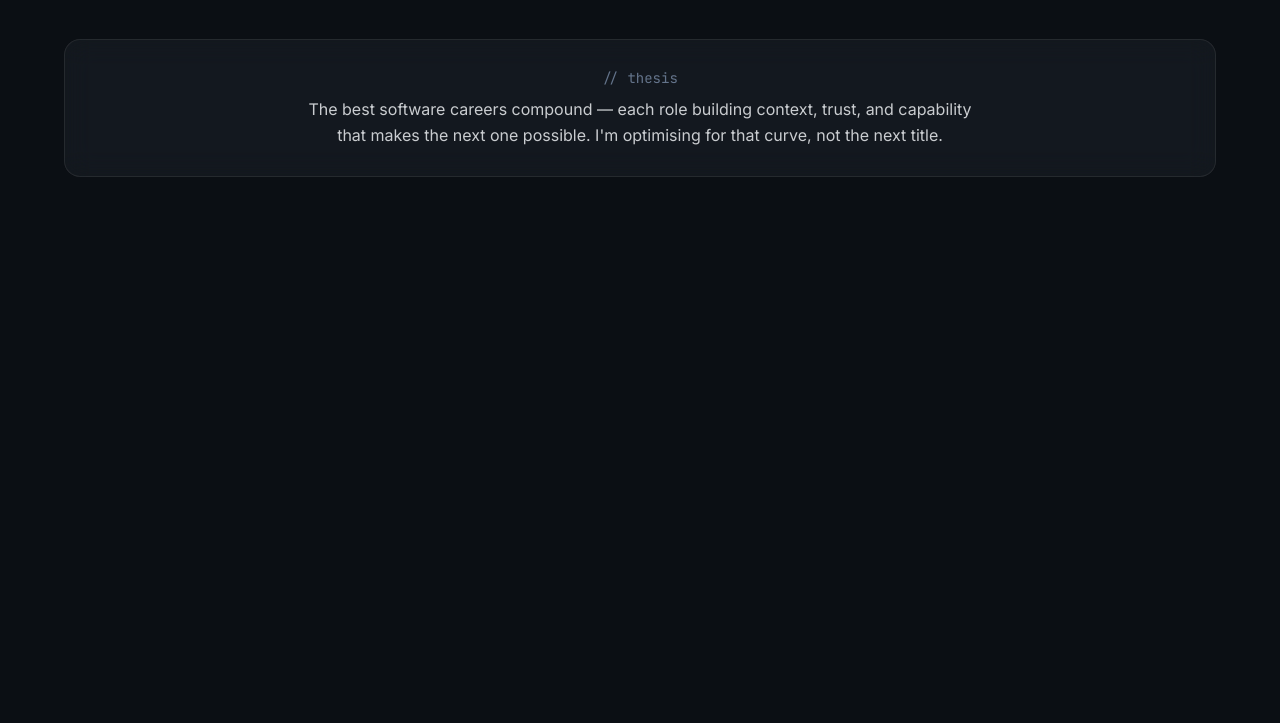
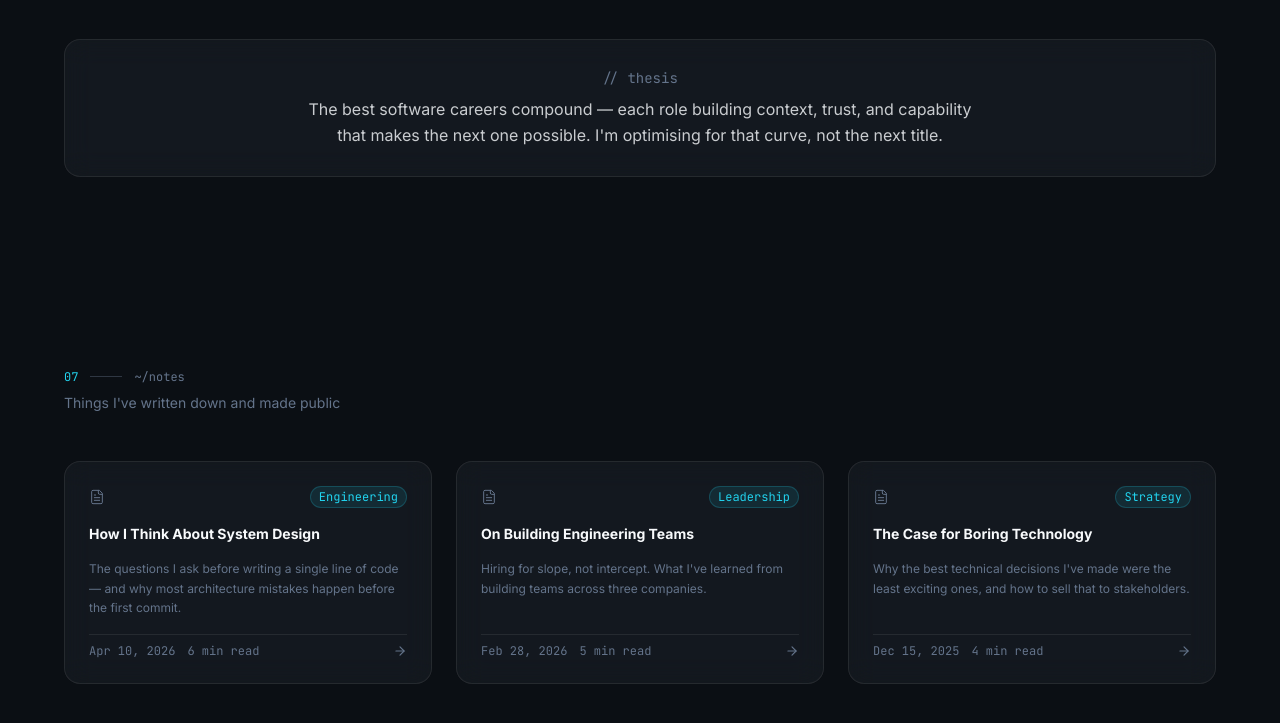
Before and after one commit to eamoe/digital-cv, a Next.js app: page /digital-cv/ in a window 1280 px wide. Shown: the part 5038-5761 px from the top of the page. Built offline with nearby package versions, Linux system fonts and the light colour scheme.

Commit message:
feat: add Notes section
Three blog post preview cards sourced from notes.json.
Tag chip, excerpt, formatted date, read time, and animated arrow on hover.

```diff
--- a/src/app/page.tsx
+++ b/src/app/page.tsx
@@ -6,6 +6,7 @@ import Skills   from '@/components/portfolio/Skills'
 import Process   from '@/components/portfolio/Process'
 import Projects  from '@/components/portfolio/Projects'
 import Vision    from '@/components/portfolio/Vision'
+import Notes     from '@/components/portfolio/Notes'
 
 export default function Home() {
   return (
@@ -19,7 +20,7 @@ export default function Home() {
         <Process />
         <Projects />
         <Vision />
-        <section id="notes"      className="min-h-screen" />
+        <Notes />
         <section id="contact"    className="min-h-screen" />
       </main>
     </>
--- /dev/null
+++ b/src/components/portfolio/Notes.tsx
@@ -0,0 +1,66 @@
+'use client'
+
+import { motion } from 'framer-motion'
+import { FileText, ArrowRight } from 'lucide-react'
+import SectionLabel from './SectionLabel'
+import notes from '@/data/notes.json'
+import type { Note } from '@/types'
+
+function formatDate(iso: string): string {
+  return new Date(iso).toLocaleDateString('en-US', {
+    year:  'numeric',
+    month: 'short',
+    day:   'numeric',
+    timeZone: 'UTC',
+  })
+}
+
+export default function Notes() {
+  const items = notes as Note[]
+
+  return (
+    <section id="notes" className="py-24 px-6">
+      <div className="max-w-6xl mx-auto">
+        <SectionLabel index="07" path="~/notes" kicker="Things I've written down and made public" />
+
+        <div className="grid md:grid-cols-3 gap-6">
+          {items.map(({ id, title, date, readTime, tag, excerpt }, i) => (
+            <motion.article
+              key={id}
+              initial={{ opacity: 0, y: 28 }}
+              whileInView={{ opacity: 1, y: 0 }}
+              viewport={{ once: true, margin: '-80px' }}
+              transition={{ duration: 0.5, delay: i * 0.1, ease: 'easeOut' }}
+              className="glass glass-hover rounded-2xl p-6 flex flex-col gap-4 group cursor-pointer"
+            >
+              {/* Header row */}
+              <div className="flex items-center justify-between">
+                <FileText className="w-4 h-4 text-muted" strokeWidth={1.5} />
+                <span className="text-xs font-mono text-primary px-2 py-0.5 rounded-full bg-primary/10 border border-primary/20">
+                  {tag}
+                </span>
+              </div>
+
+              {/* Title */}
+              <h3 className="text-sm font-bold text-foreground leading-snug group-hover:text-primary transition-colors duration-200">
+                {title}
+              </h3>
+
+              {/* Excerpt */}
+              <p className="text-xs text-muted leading-relaxed flex-1">{excerpt}</p>
+
+              {/* Footer */}
+              <div className="flex items-center justify-between pt-2 border-t border-white/8">
+                <div className="flex items-center gap-3 text-xs font-mono text-muted">
+                  <span>{formatDate(date)}</span>
+                  <span>{readTime} min read</span>
+                </div>
+                <ArrowRight className="w-3.5 h-3.5 text-muted group-hover:text-primary group-hover:translate-x-1 transition-all duration-200" />
+              </div>
+            </motion.article>
+          ))}
+        </div>
+      </div>
+    </section>
+  )
+}
```
